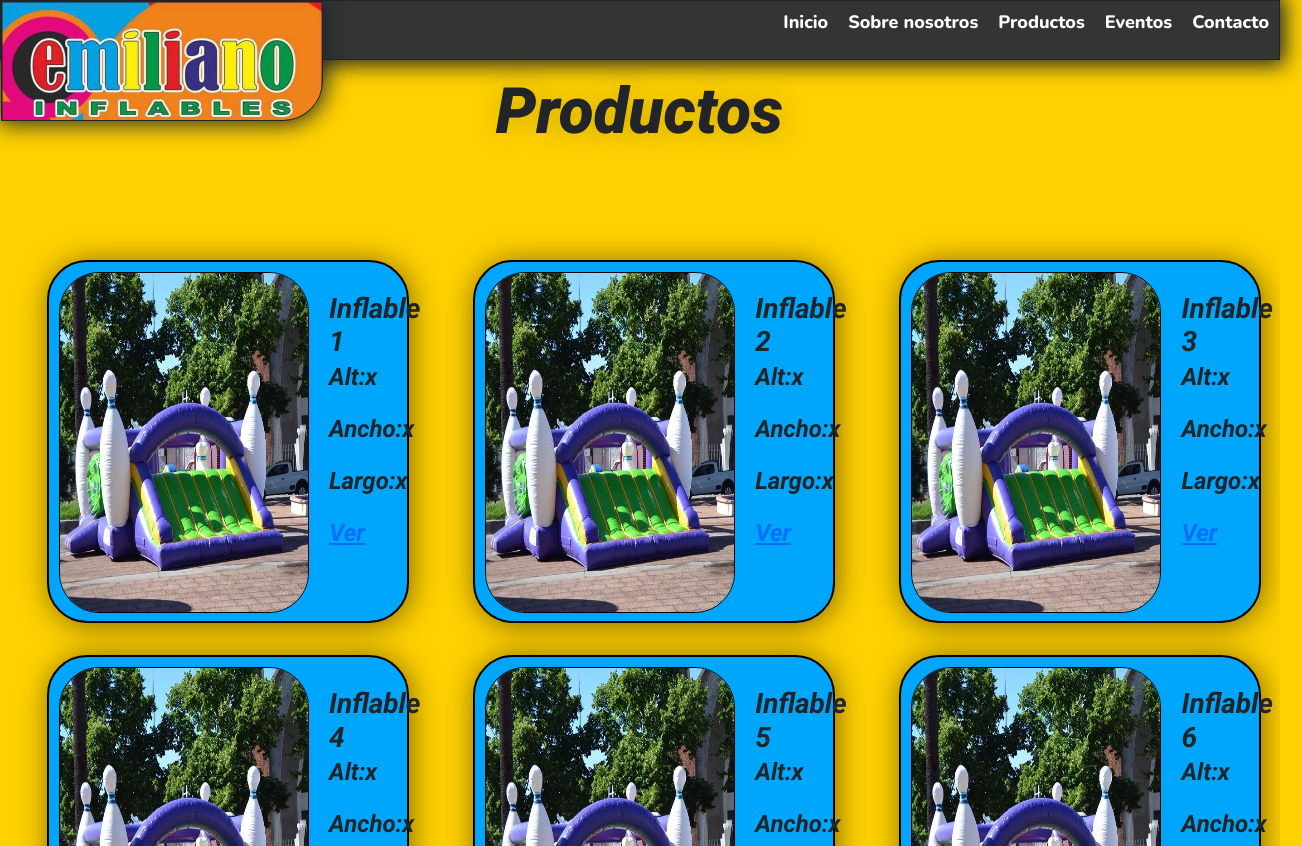
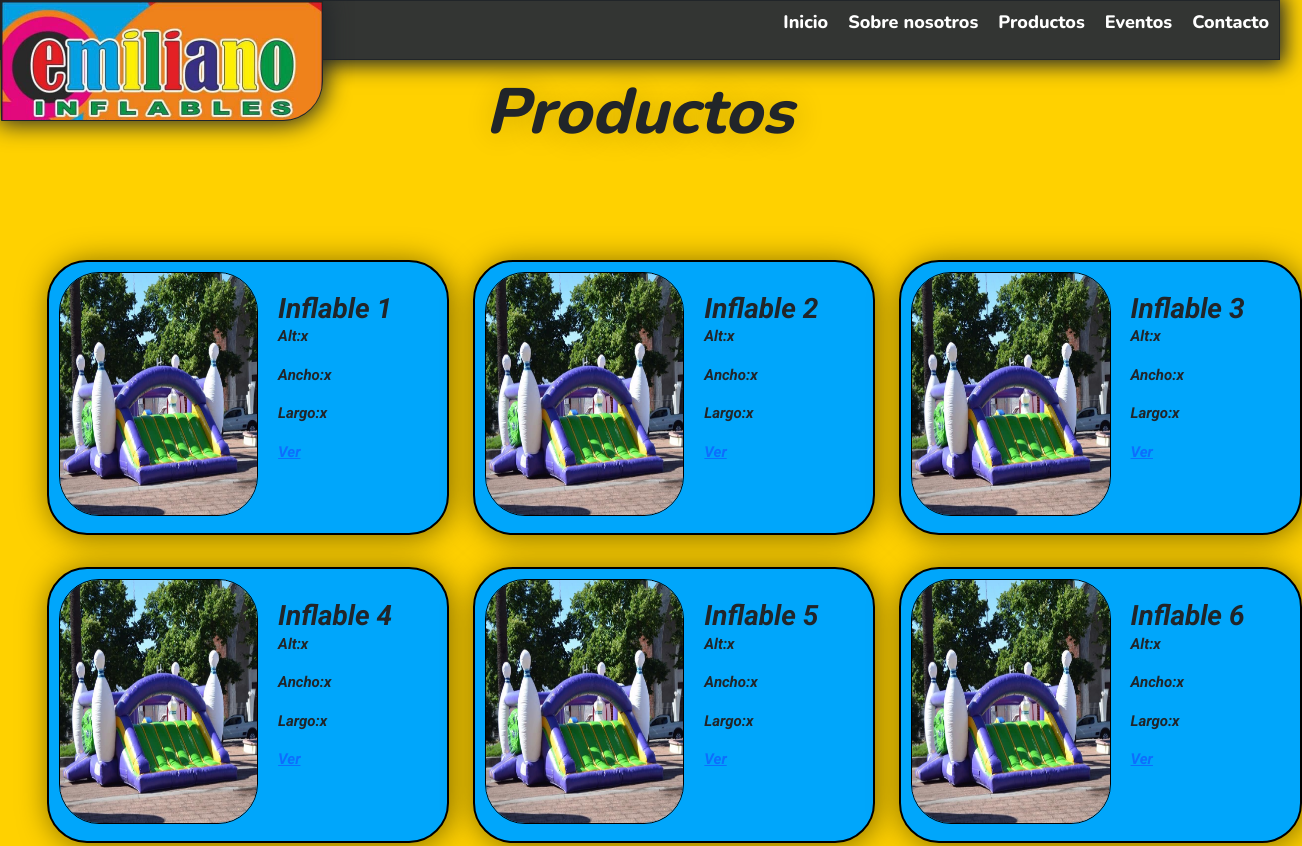
Before and after one commit to EmilianoMendez03/PreEntrega2-Mendez, a plain HTML site: page productos.html in a window 1280 px wide. Shown: the top 846 px of the page, 1302 px wide, since content can reach past the window. Drawn offline with nearby package versions, Linux system fonts and the light colour scheme.

Commit message:
corrijo boostrap1

```diff
--- a/productos.html
+++ b/productos.html
@@ -27,9 +27,13 @@
 
 </header>
 
-        <div class="container_h1">
-            <h1 class="h1_productos">Productos</h1>
-        </div>
+<div class="row">
+    <div class="col-12">
+      <article class="Container_h1">
+          <h1 class="h1_productos">Productos</h1>
+      </article>
+    </div>
+  </div>
 
         <section class="container-fluid my-5">
             <div class="row">
--- a/style.css
+++ b/style.css
@@ -43,6 +43,7 @@
             top: 0;
             width: 100%;
             position: fixed;
+            z-index: 3;
         }
 
     .logo{
@@ -208,7 +209,7 @@
 }
         .Titulo_S {
          margin:10px;
-         font-family: 'Roboto', sans-serif;
+         font-family: 'Nunito', sans-serif;
          font-weight:800;
          font-style: italic;
          font-size: 64px;
@@ -252,7 +253,7 @@
 
             .h1_productos{
                 margin:10px;
-                font-family: 'Roboto', sans-serif;
+                font-family: 'Nunito', sans-serif;
                 font-weight:800;
                 font-style: italic;
                 font-size: 64px;
@@ -267,7 +268,7 @@
                 flex-wrap: nowrap;
                 background-color: 00A6FB;
                 height:100%;
-                width: 90%;
+                width: 100%;
                 margin:35px;
                 font-family: 'Roboto', sans-serif;
                 font-weight: 700;
@@ -277,8 +278,8 @@
             }
 
             .img_inflable{
-                height: 95%;
-                width: 250px;
+                height: 90%;
+                width: 50%;
                 border-radius: 40px;
                 margin: 10px;
                 border:solid 1px black
@@ -288,7 +289,7 @@
                 flex-direction: column;
                 margin-top: 30px;
                 margin-left: 10px;
-                font-size: 24px;
+                font-size: 15px;
             }
                                                                 /* Eventos */
                 .Container_h1_eventos{
@@ -298,7 +299,7 @@
                 }
                 .eventos{
                     margin:50px;
-                    font-family: 'Roboto', sans-serif;
+                    font-family: 'Nunito', sans-serif;
                     font-weight:800;
                     font-style: italic;
                     font-size: 64px;
@@ -325,7 +326,7 @@
                     .titulo_contacto{
                         margin:10px;
                         margin-bottom: 50px;
-                        font-family: 'Roboto', sans-serif;
+                        font-family: 'Nunito', sans-serif;
                         font-weight:800;
                         font-style: italic;
                         font-size: 64px;
```
